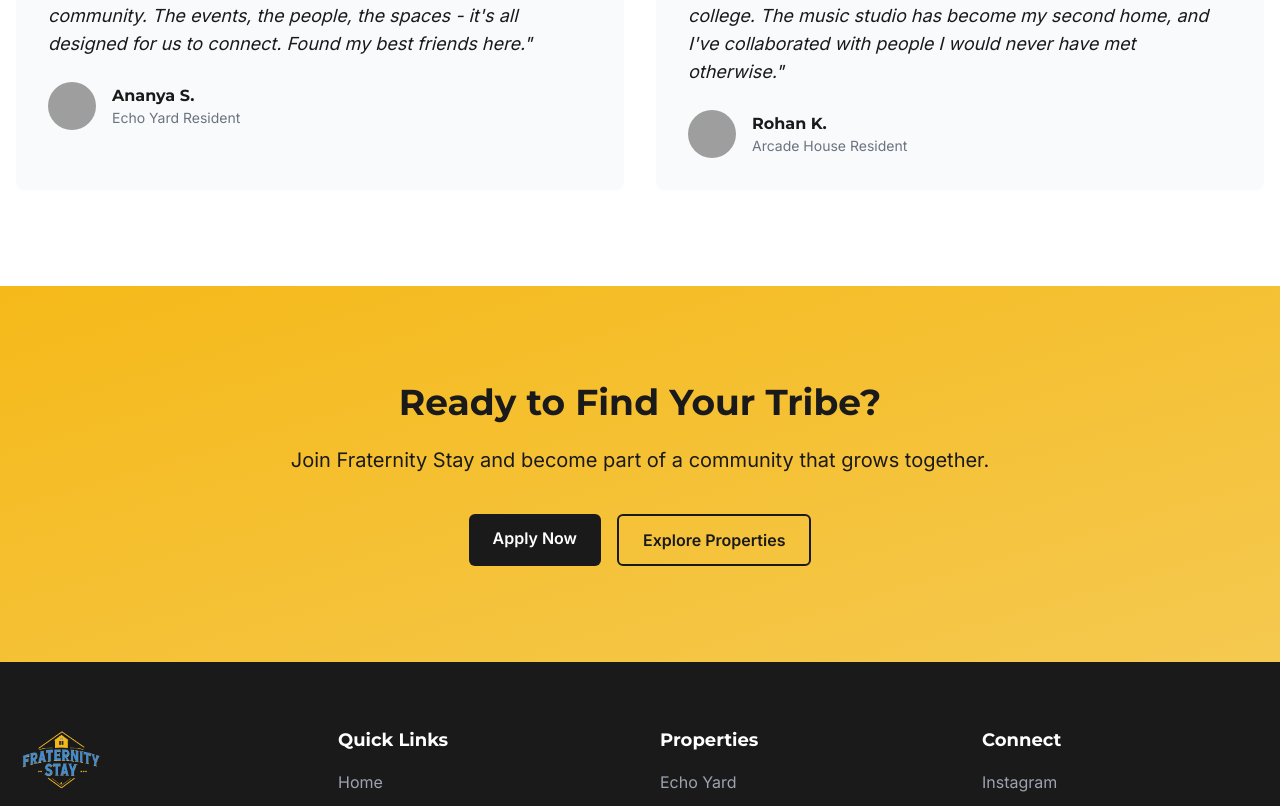
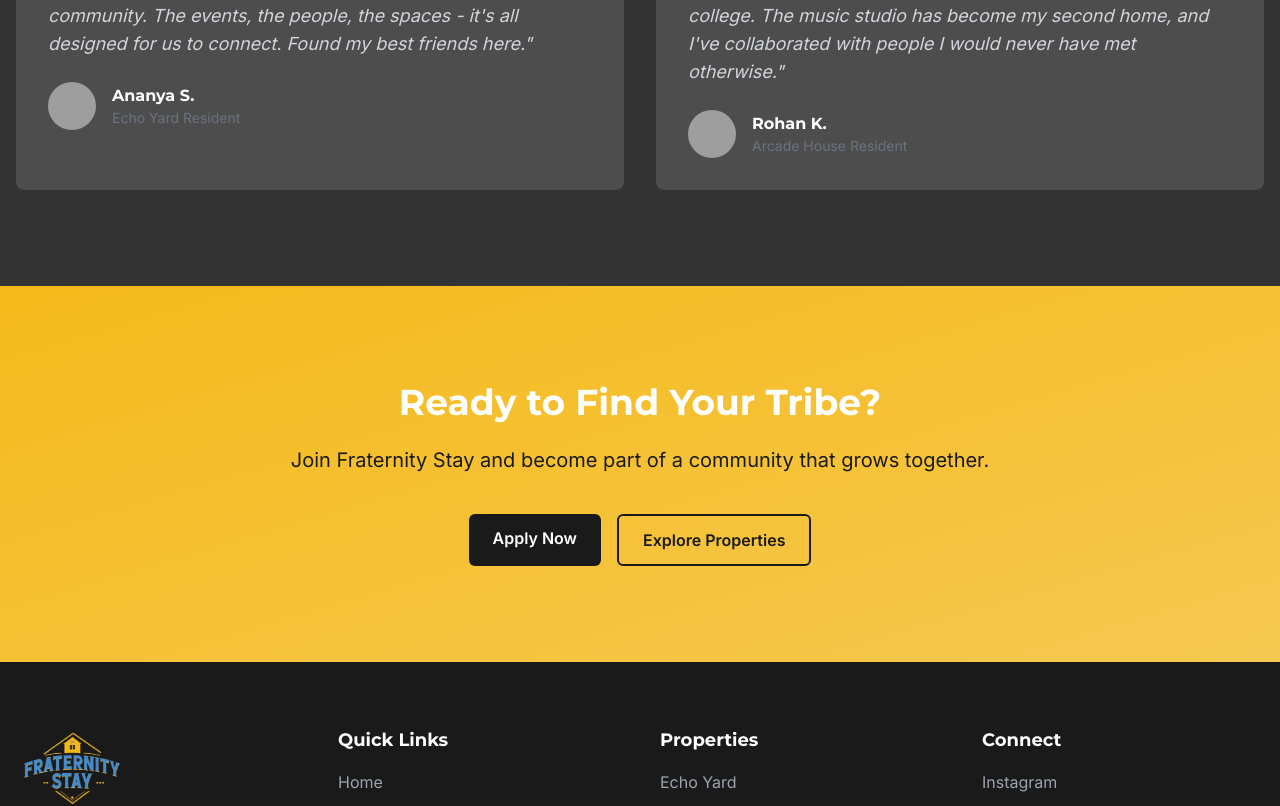
Before and after one commit to evanpaul90/tribe-digital-home, a React (Vite) app: page / in a window 1280 px wide. Shown: the part 3530-4336 px from the top of the page. Built offline with nearby package versions, Linux system fonts and the light colour scheme; grey boxes are pictures that could not be loaded.

Commit message:
Refactor: Adjust logo size and color scheme
- Increased logo size in Navbar and Footer.
- Adjusted color scheme to a darker tone.

```diff
--- a/src/components/Footer.tsx
+++ b/src/components/Footer.tsx
@@ -12,7 +12,7 @@ const Footer = () => {
               <img
                 src="/lovable-uploads/50bf79a9-d2b9-4b8a-9c86-d87e80c3588f.png"
                 alt="Fraternity Stay"
-                className="h-16 w-auto"
+                className="h-20 w-auto"
               />
             </Link>
             <p className="text-gray-400 mb-6">More than just a place to stay. A community to belong to.</p>
--- a/src/index.css
+++ b/src/index.css
@@ -7,64 +7,64 @@
 
 @layer base {
   :root {
-    --background: 0 0% 100%;
-    --foreground: 0 0% 10%;
+    --background: 18 18 18;
+    --foreground: 245 245 245;
 
-    --card: 0 0% 100%;
-    --card-foreground: 0 0% 10%;
+    --card: 23 23 23;
+    --card-foreground: 245 245 245;
 
-    --popover: 0 0% 100%;
-    --popover-foreground: 0 0% 10%;
+    --popover: 23 23 23;
+    --popover-foreground: 245 245 245;
 
     --primary: 42 91% 53%;
-    --primary-foreground: 0 0% 100%;
+    --primary-foreground: 18 18 18;
 
     --secondary: 210 59% 53%;
-    --secondary-foreground: 0 0% 100%;
+    --secondary-foreground: 245 245 245;
 
-    --muted: 0 0% 96%;
-    --muted-foreground: 0 0% 45%;
+    --muted: 39 39 42;
+    --muted-foreground: 161 161 170;
 
-    --accent: 0 0% 94%;
-    --accent-foreground: 0 0% 10%;
+    --accent: 39 39 42;
+    --accent-foreground: 245 245 245;
 
     --destructive: 0 84% 60%;
-    --destructive-foreground: 0 0% 98%;
+    --destructive-foreground: 245 245 245;
 
-    --border: 0 0% 90%;
-    --input: 0 0% 90%;
+    --border: 39 39 42;
+    --input: 39 39 42;
     --ring: 42 91% 53%;
 
     --radius: 0.5rem;
   }
 
   .dark {
-    --background: 0 0% 10%;
-    --foreground: 0 0% 98%;
+    --background: 9 9 11;
+    --foreground: 250 250 250;
 
-    --card: 0 0% 12%;
-    --card-foreground: 0 0% 98%;
+    --card: 9 9 11;
+    --card-foreground: 250 250 250;
 
-    --popover: 0 0% 12%;
-    --popover-foreground: 0 0% 98%;
+    --popover: 9 9 11;
+    --popover-foreground: 250 250 250;
 
     --primary: 42 91% 53%;
-    --primary-foreground: 0 0% 10%;
+    --primary-foreground: 9 9 11;
 
     --secondary: 210 59% 53%;
-    --secondary-foreground: 0 0% 98%;
+    --secondary-foreground: 250 250 250;
 
-    --muted: 0 0% 20%;
-    --muted-foreground: 0 0% 60%;
+    --muted: 24 24 27;
+    --muted-foreground: 161 161 170;
 
-    --accent: 0 0% 18%;
-    --accent-foreground: 0 0% 98%;
+    --accent: 24 24 27;
+    --accent-foreground: 250 250 250;
 
     --destructive: 0 62% 30%;
-    --destructive-foreground: 0 0% 98%;
+    --destructive-foreground: 250 250 250;
 
-    --border: 0 0% 20%;
-    --input: 0 0% 20%;
+    --border: 24 24 27;
+    --input: 24 24 27;
     --ring: 42 91% 53%;
   }
 }
@@ -74,11 +74,11 @@
     @apply border-border;
   }
   body {
-    @apply bg-background text-foreground;
+    @apply bg-charcoal-900 text-gray-100;
     font-feature-settings: "rlig" 1, "calt" 1;
   }
   h1, h2, h3, h4, h5, h6 {
-    @apply font-display font-bold;
+    @apply font-display font-bold text-white;
   }
   h1 {
     @apply text-4xl md:text-5xl lg:text-6xl;
--- a/src/pages/Index.tsx
+++ b/src/pages/Index.tsx
@@ -1,4 +1,3 @@
-
 import React, { useEffect } from 'react';
 import { Link } from 'react-router-dom';
 import AnimatedSection from '@/components/AnimatedSection';
@@ -50,45 +49,45 @@ const Index = () => {
       </section>
 
       {/* About Section */}
-      <section id="about" className="section bg-white">
+      <section id="about" className="section bg-charcoal-800">
         <div className="container mx-auto px-4">
           <AnimatedSection className="max-w-4xl mx-auto text-center mb-16">
-            <h2 className="mb-6">What is Fraternity Stay?</h2>
-            <p className="text-lg text-gray-600">
+            <h2 className="mb-6 text-white">What is Fraternity Stay?</h2>
+            <p className="text-lg text-gray-300">
               We're building a new kind of student housing community —<br />
               where belonging comes first, ambition is collective, and growth happens together.
             </p>
           </AnimatedSection>
 
           <div className="grid grid-cols-1 md:grid-cols-3 gap-8">
-            <AnimatedSection delay={200} className="bg-gray-50 p-8 rounded-lg">
+            <AnimatedSection delay={200} className="bg-charcoal-700 p-8 rounded-lg">
               <div className="bg-amber/10 p-4 rounded-full inline-block mb-4">
                 <Users size={32} className="text-amber" />
               </div>
-              <h3 className="text-xl font-bold mb-3">Tribal Living</h3>
-              <p className="text-gray-600">
+              <h3 className="text-xl font-bold mb-3 text-white">Tribal Living</h3>
+              <p className="text-gray-300">
                 Find your people in shared spaces designed for connection. From
                 community kitchens to study zones and jam rooms.
               </p>
             </AnimatedSection>
 
-            <AnimatedSection delay={300} className="bg-gray-50 p-8 rounded-lg">
+            <AnimatedSection delay={300} className="bg-charcoal-700 p-8 rounded-lg">
               <div className="bg-cobalt/10 p-4 rounded-full inline-block mb-4">
                 <Home size={32} className="text-cobalt" />
               </div>
-              <h3 className="text-xl font-bold mb-3">Comfort + Style</h3>
-              <p className="text-gray-600">
+              <h3 className="text-xl font-bold mb-3 text-white">Comfort + Style</h3>
+              <p className="text-gray-300">
                 Fully furnished spaces that feel like home, with design that inspires.
                 Safe, clean, and everything you need to thrive.
               </p>
             </AnimatedSection>
 
-            <AnimatedSection delay={400} className="bg-gray-50 p-8 rounded-lg">
+            <AnimatedSection delay={400} className="bg-charcoal-700 p-8 rounded-lg">
               <div className="bg-charcoal/10 p-4 rounded-full inline-block mb-4">
-                <MapPin size={32} className="text-charcoal" />
+                <MapPin size={32} className="text-charcoal-300" />
               </div>
-              <h3 className="text-xl font-bold mb-3">Prime Locations</h3>
-              <p className="text-gray-600">
+              <h3 className="text-xl font-bold mb-3 text-white">Prime Locations</h3>
+              <p className="text-gray-300">
                 Positioned near campuses in vibrant neighborhoods.
                 Easy access to transportation, food, and city life.
               </p>
@@ -96,7 +95,7 @@ const Index = () => {
           </div>
 
           <AnimatedSection delay={500} className="text-center mt-16">
-            <Link to="/about" className="inline-flex items-center font-medium text-cobalt hover:text-cobalt-600">
+            <Link to="/about" className="inline-flex items-center font-medium text-cobalt hover:text-cobalt-400">
               Learn more about our mission <ArrowRight size={16} className="ml-2" />
             </Link>
           </AnimatedSection>
@@ -104,13 +103,13 @@ const Index = () => {
       </section>
 
       {/* Properties Preview Section */}
-      <section className="section bg-gray-100">
+      <section className="section bg-charcoal-900">
         <div className="container mx-auto px-4">
           <AnimatedSection className="mb-16">
             <div className="flex flex-col md:flex-row justify-between items-center mb-10">
               <div>
-                <h2 className="mb-3">Our Yards</h2>
-                <p className="text-gray-600">
+                <h2 className="mb-3 text-white">Our Yards</h2>
+                <p className="text-gray-300">
                   Discover our uniquely designed co-living spaces
                 </p>
               </div>
@@ -121,7 +120,7 @@ const Index = () => {
 
             <div className="grid grid-cols-1 md:grid-cols-2 gap-8">
               {/* Echo Yard Property */}
-              <div className="bg-white rounded-lg overflow-hidden shadow-md card-hover">
+              <div className="bg-charcoal-800 rounded-lg overflow-hidden shadow-md card-hover">
                 <div className="relative h-80">
                   <img
                     src="/images/echo-yard.jpg"
@@ -138,23 +137,23 @@ const Index = () => {
                 </div>
                 <div className="p-6">
                   <div className="flex flex-wrap gap-2 mb-4">
-                    <span className="bg-gray-100 text-charcoal-700 px-3 py-1 rounded-full text-xs font-medium">
+                    <span className="bg-charcoal-700 text-gray-300 px-3 py-1 rounded-full text-xs font-medium">
                       Girls Only
                     </span>
-                    <span className="bg-gray-100 text-charcoal-700 px-3 py-1 rounded-full text-xs font-medium">
+                    <span className="bg-charcoal-700 text-gray-300 px-3 py-1 rounded-full text-xs font-medium">
                       Rooftop Lounge
                     </span>
-                    <span className="bg-gray-100 text-charcoal-700 px-3 py-1 rounded-full text-xs font-medium">
+                    <span className="bg-charcoal-700 text-gray-300 px-3 py-1 rounded-full text-xs font-medium">
                       Co-working
                     </span>
                   </div>
-                  <p className="text-gray-600 mb-4">
+                  <p className="text-gray-300 mb-4">
                     A vibrant girls-only community with stylish rooms, creative common spaces,
                     and a rooftop lounge perfect for sunset hangouts.
                   </p>
                   <Link
                     to="/properties/echo-yard"
-                    className="inline-flex items-center font-medium text-cobalt hover:text-cobalt-600"
+                    className="inline-flex items-center font-medium text-cobalt hover:text-cobalt-400"
                   >
                     Explore Echo Yard <ArrowRight size={16} className="ml-2" />
                   </Link>
@@ -162,7 +161,7 @@ const Index = () => {
               </div>
 
               {/* Arcade House Property */}
-              <div className="bg-white rounded-lg overflow-hidden shadow-md card-hover">
+              <div className="bg-charcoal-800 rounded-lg overflow-hidden shadow-md card-hover">
                 <div className="relative h-80">
                   <img
                     src="/images/arcade-house.jpg"
@@ -179,23 +178,23 @@ const Index = () => {
                 </div>
                 <div className="p-6">
                   <div className="flex flex-wrap gap-2 mb-4">
-                    <span className="bg-gray-100 text-charcoal-700 px-3 py-1 rounded-full text-xs font-medium">
+                    <span className="bg-charcoal-700 text-gray-300 px-3 py-1 rounded-full text-xs font-medium">
                       Co-Ed
                     </span>
-                    <span className="bg-gray-100 text-charcoal-700 px-3 py-1 rounded-full text-xs font-medium">
+                    <span className="bg-charcoal-700 text-gray-300 px-3 py-1 rounded-full text-xs font-medium">
                       Game Room
                     </span>
-                    <span className="bg-gray-100 text-charcoal-700 px-3 py-1 rounded-full text-xs font-medium">
+                    <span className="bg-charcoal-700 text-gray-300 px-3 py-1 rounded-full text-xs font-medium">
                       Music Studio
                     </span>
                   </div>
-                  <p className="text-gray-600 mb-4">
+                  <p className="text-gray-300 mb-4">
                     Our flagship co-ed property featuring a game room, music studio,
                     and community spaces designed for creativity and connection.
                   </p>
                   <Link
                     to="/properties/arcade-house"
-                    className="inline-flex items-center font-medium text-cobalt hover:text-cobalt-600"
+                    className="inline-flex items-center font-medium text-cobalt hover:text-cobalt-400"
                   >
                     Explore Arcade House <ArrowRight size={16} className="ml-2" />
                   </Link>
@@ -264,24 +263,24 @@ const Index = () => {
       </section>
 
       {/* Testimonials Section */}
-      <section className="section bg-white">
+      <section className="section bg-charcoal-800">
         <div className="container mx-auto px-4">
           <AnimatedSection className="text-center max-w-4xl mx-auto mb-16">
-            <h2 className="mb-6">The Tribe Speaks</h2>
-            <p className="text-lg text-gray-600">
+            <h2 className="mb-6 text-white">The Tribe Speaks</h2>
+            <p className="text-lg text-gray-300">
               Hear what our community members have to say about life at Fraternity Stay.
             </p>
           </AnimatedSection>
 
           <div className="grid grid-cols-1 md:grid-cols-2 gap-8">
-            <AnimatedSection delay={200} className="bg-gray-50 p-8 rounded-lg">
+            <AnimatedSection delay={200} className="bg-charcoal-700 p-8 rounded-lg">
               <div className="mb-6">
                 <svg width="30" height="30" viewBox="0 0 30 30" fill="none" xmlns="http://www.w3.org/2000/svg">
                   <path d="M12.5 2.5H5C3.61929 2.5 2.5 3.61929 2.5 5V12.5C2.5 13.8807 3.61929 15 5 15H12.5C13.8807 15 15 13.8807 15 12.5V5C15 3.61929 13.8807 2.5 12.5 2.5Z" fill="#F5B919"/>
                   <path d="M27.5 2.5H20C18.6193 2.5 17.5 3.61929 17.5 5V12.5C17.5 13.8807 18.6193 15 20 15H27.5C28.8807 15 30 13.8807 30 12.5V5C30 3.61929 28.8807 2.5 27.5 2.5Z" fill="#F5B919"/>
                 </svg>
               </div>
-              <p className="text-lg mb-6 italic">
+              <p className="text-lg mb-6 italic text-gray-300">
                 "I never thought student housing could feel like actual community. The events, the
                 people, the spaces - it's all designed for us to connect. Found my best friends here."
               </p>
@@ -298,14 +297,14 @@ const Index = () => {
               </div>
             </AnimatedSection>
 
-            <AnimatedSection delay={300} className="bg-gray-50 p-8 rounded-lg">
+            <AnimatedSection delay={300} className="bg-charcoal-700 p-8 rounded-lg">
               <div className="mb-6">
                 <svg width="30" height="30" viewBox="0 0 30 30" fill="none" xmlns="http://www.w3.org/2000/svg">
                   <path d="M12.5 2.5H5C3.61929 2.5 2.5 3.61929 2.5 5V12.5C2.5 13.8807 3.61929 15 5 15H12.5C13.8807 15 15 13.8807 15 12.5V5C15 3.61929 13.8807 2.5 12.5 2.5Z" fill="#468DCB"/>
                   <path d="M27.5 2.5H20C18.6193 2.5 17.5 3.61929 17.5 5V12.5C17.5 13.8807 18.6193 15 20 15H27.5C28.8807 15 30 13.8807 30 12.5V5C30 3.61929 28.8807 2.5 27.5 2.5Z" fill="#468DCB"/>
                 </svg>
               </div>
-              <p className="text-lg mb-6 italic">
+              <p className="text-lg mb-6 italic text-gray-300">
                 "Moving to Arcade House was the best decision I made for college. The music studio
                 has become my second home, and I've collaborated with people I would never have met otherwise."
               </p>
```
Also changed, not shown: src/components/Navbar.tsx (+12 -12 lines).
